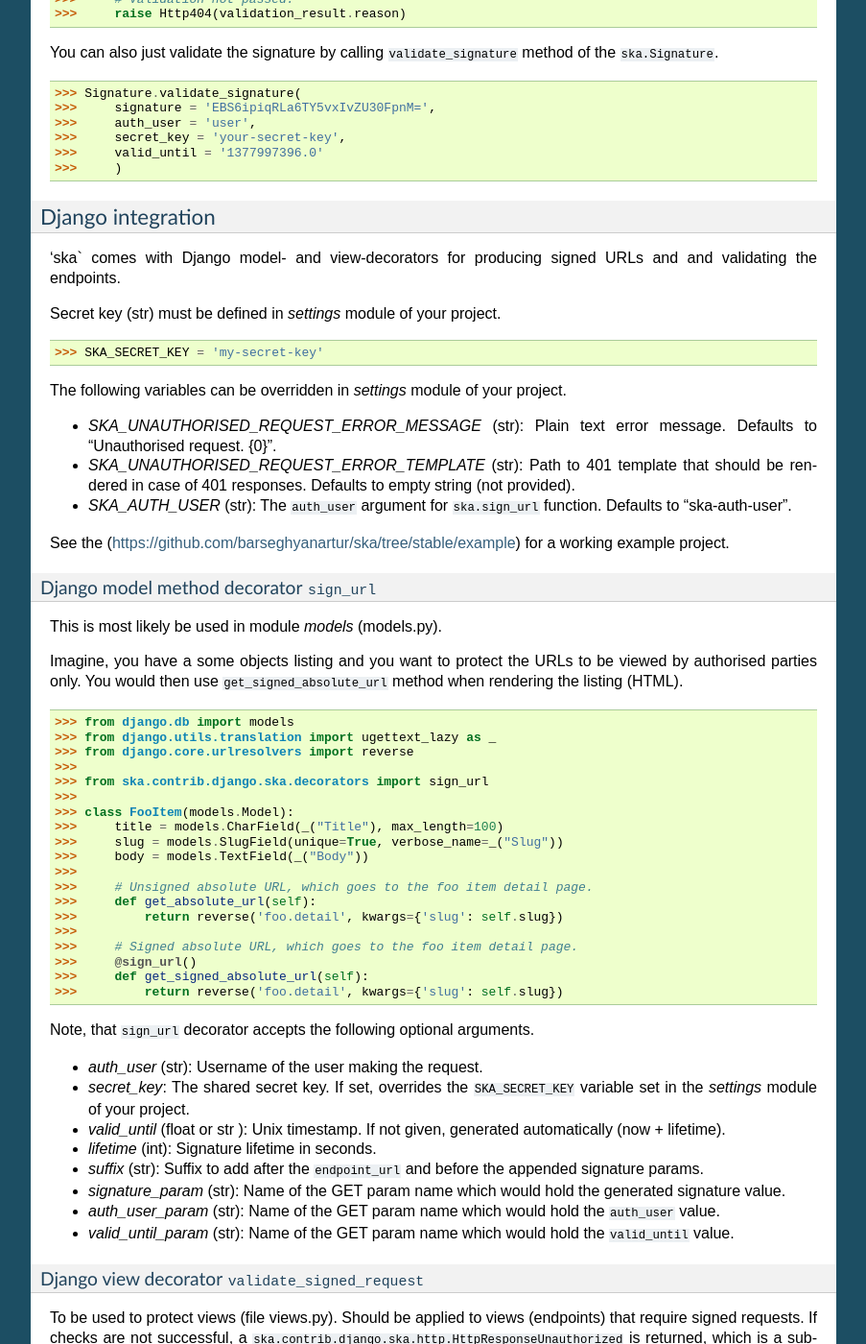
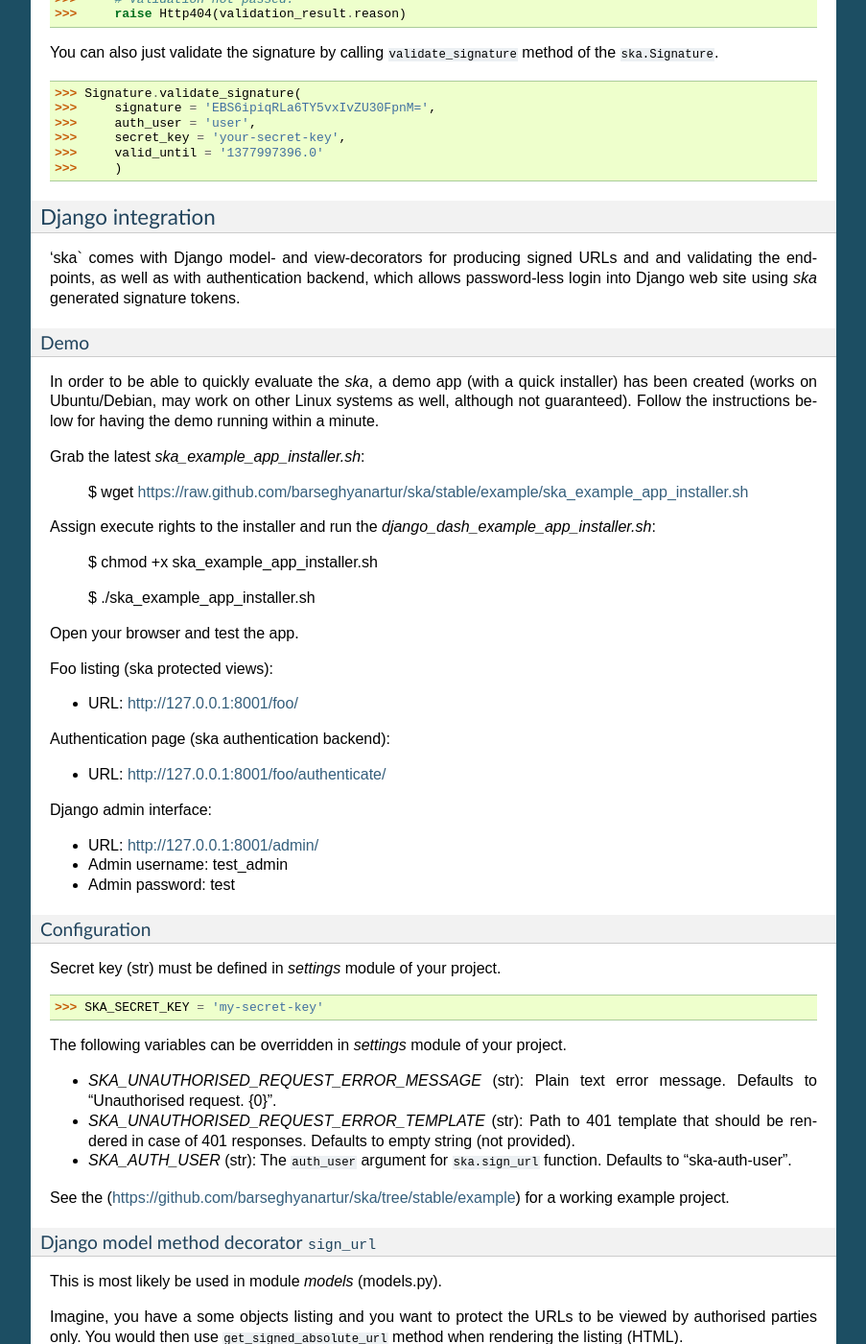
Before and after one commit to barseghyanartur/ska, a Sphinx documentation site: the page built from docs/index.rst, in a window 1280 px wide and 1400 px high, scrolled down 5461 px. Shown: the whole window at 96% size, without its empty margins (198-1101 px from the left). Built offline with Sphinx 7.4.7, drawn with Linux system fonts in a browser that asks for light colours; pages that are not in the unit, such as notebooks, are missing from menus; some of the changed text lies outside the part shown.

Commit message:
more on docs and demo for django

```diff
--- a/docs/index.rst
+++ b/docs/index.rst
@@ -305,8 +305,43 @@ the ``ska.Signature``.
 Django integration
 ---------------------------------------------------
 'ska` comes with Django model- and view-decorators for producing signed URLs and and validating the
-endpoints.
+endpoints, as well as with authentication backend, which allows password-less login into Django
+web site using `ska` generated signature tokens.
 
+Demo
+~~~~~~~~~~~~~~~~~~~~~~~~~~~~~~~~~~~~~~~~~~~~~~~~~~~
+In order to be able to quickly evaluate the `ska`, a demo app (with a quick installer) has been created
+(works on Ubuntu/Debian, may work on other Linux systems as well, although not guaranteed). Follow the
+instructions below for having the demo running within a minute.
+
+Grab the latest `ska_example_app_installer.sh`:
+
+    $ wget https://raw.github.com/barseghyanartur/ska/stable/example/ska_example_app_installer.sh
+
+Assign execute rights to the installer and run the `django_dash_example_app_installer.sh`:
+
+    $ chmod +x ska_example_app_installer.sh
+
+    $ ./ska_example_app_installer.sh
+
+Open your browser and test the app.
+
+Foo listing (ska protected views):
+
+- URL: http://127.0.0.1:8001/foo/
+
+Authentication page (ska authentication backend):
+
+- URL: http://127.0.0.1:8001/foo/authenticate/
+
+Django admin interface:
+
+- URL: http://127.0.0.1:8001/admin/
+- Admin username: test_admin
+- Admin password: test
+
+Configuration
+~~~~~~~~~~~~~~~~~~~~~~~~~~~~~~~~~~~~~~~~~~~~~~~~~~~
 Secret key (str) must be defined in `settings` module of your project.
 
 >>> SKA_SECRET_KEY = 'my-secret-key'
@@ -391,7 +426,9 @@ Note, that ``validate_signed_request`` decorator accepts the following optional
 
 Authentication backend
 ~~~~~~~~~~~~~~~~~~~~~~~~~~~~~~~~~~~~~~~~~~~~~~~~~~~
-See the `example` project for as a real world example.
+Allows you to get a password-less login to Django web site. By default, number of logins using the
+same token is not limited. If you wish that single tokens become invalid after first use, set
+the following variables to True in your projects' Django settings module.
 
 Server side
 +++++++++++++++++++++++++++++++++++++++++++++++++++
@@ -421,6 +458,14 @@ urls.py
 >>>     url(r'^admin/', include(admin.site.urls)),
 >>> )
 
+Purging of old signature data
+^^^^^^^^^^^^^^^^^^^^^^^^^^^^^^^^^^^^^^^^^^^^^^^^^^^
+If you have lots of visitors and the ``SKA_DB_STORE_SIGNATURES`` set to True, your database
+grows. If you wish to get rid of old signature token data, you may want to execute the following
+command using a cron job.
+
+    $ ./manage.py ska_purge_stored_signature_data
+
 Client side
 +++++++++++++++++++++++++++++++++++++++++++++++++++
 On the client application side, the only thing that shall be present is the `ska` module for Django and
@@ -443,6 +488,7 @@ Put this code, for instance, put it to your template context and show to the use
 the server.
 
 >>> def auth_to_server(request, template_name='auth_to_server.html'):
+>>>     # Some code + obtaining the `signed_url` (code shown above)
 >>>     context = {
 >>>         'signed_url': signed_url,
 >>>     }
@@ -455,9 +501,10 @@ the server.
 
 Security notes
 +++++++++++++++++++++++++++++++++++++++++++++++++++
-From point of security, in current implementation, you should be serving both: (1) server
-page (/ska/login/) and (2) the client page, which contains the authentication link, via secure
-HTTP connection.
+From point of security, you should be serving the following pages via HTTP secure connection:
+
+- The server login page (/ska/login/).
+- The client page containing the authentication links.
 
 License
 ===================================================
```
Also changed, not shown: README.rst (+36 -1 lines), src/ska/contrib/django/ska/README.rst, 2 other files.
